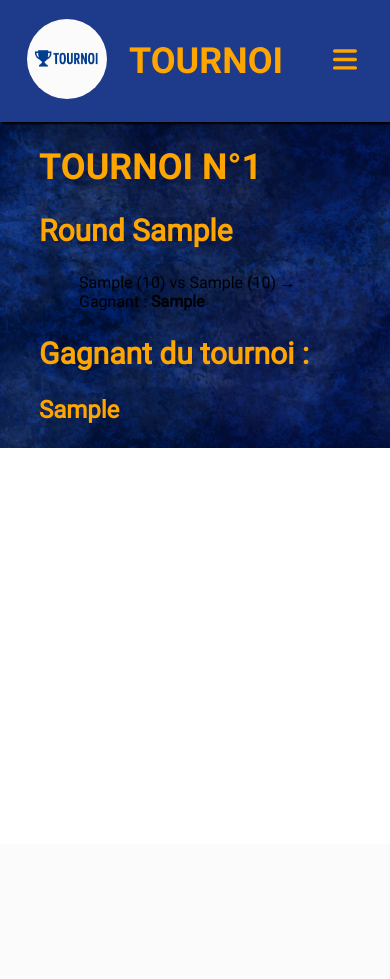
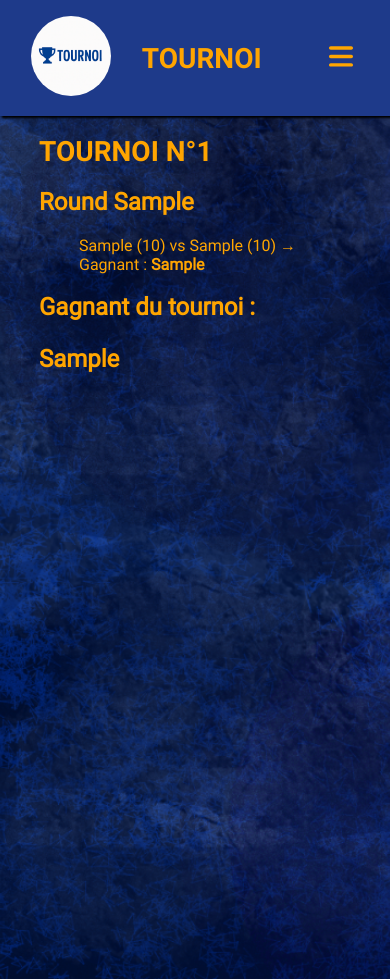
Before and after one commit to poutou89/Hackaton, a PHP site: page /classement.php?id=1 in a window 390 px wide. Before the commit the page ends 448 px from the top, so only its background shows below. Run offline with PHP 8.4, Linux system fonts and the light colour scheme; tables that the repository leaves empty or names only in its code hold one stand-in row (values such as "Sample post").

Commit message:
responsiv

```diff
--- a/assets/css/style.css
+++ b/assets/css/style.css
@@ -127,6 +127,9 @@ form {
   border: 0;
   border-radius: 0.8rem 0 0.8rem 0;
 }
+.container form .list {
+  text-align: center;
+}
 
 body {
   background-image: url(../img/fond.jpg);
@@ -136,7 +139,20 @@ body {
   margin: 0 auto;
 }
 
+main {
+  height: 100vh;
+}
+
 @media screen and (max-width: 1024px) {
+  h1 {
+    font-size: 28px;
+  }
+  h2 {
+    font-size: 24px;
+  }
+  h3 {
+    font-size: 20px;
+  }
   body header nav ul {
     display: none;
   }
@@ -158,7 +174,7 @@ body {
     flex-direction: column;
     background-color: #1E3A8A;
     position: absolute;
-    top: 110px;
+    top: 100px;
     right: 5%;
     padding: 1rem;
     border-radius: 8px;
@@ -173,5 +189,8 @@ body {
     box-shadow: 4px 6px 6px black;
   }
 }
+body main #historique ul li {
+  color: orange;
+}
 
 /*# sourceMappingURL=style.css.map */
--- /dev/null
+++ b/assets/scss/pages/_classement.scss
@@ -0,0 +1,13 @@
+@use "../abstracts/variables" as variables;
+
+body {
+    main {
+        #historique {
+            ul {
+                li {
+                    color: variables.$bordeaux;
+                }
+            }
+        }
+    }
+}
--- a/assets/scss/pages/_responsiv.scss
+++ b/assets/scss/pages/_responsiv.scss
@@ -1,6 +1,15 @@
 @use "../abstracts/variables" as variables;
 @media screen and (max-width: 1024px) {
 
+  h1 {
+    font-size: 28px;
+  }
+  h2 {
+    font-size: 24px;
+  }
+  h3 {
+    font-size:20px;
+  }
     body {
         header {
             nav {
@@ -29,7 +38,7 @@
         flex-direction: column;
         background-color: variables.$primary;
         position: absolute;
-        top: 110px;
+        top: 100px;
         right: 5%;
         padding: 1rem;
         border-radius: 8px;
--- a/assets/scss/style.scss
+++ b/assets/scss/style.scss
@@ -10,3 +10,4 @@
 @import 'utilities/general';
 //page
 @import 'pages/responsiv';
+@import 'pages/classement';
--- a/assets/scss/utilities/_general.scss
+++ b/assets/scss/utilities/_general.scss
@@ -26,6 +26,9 @@
             border: 0;
             border-radius: 0.8rem 0 0.8rem 0;
         }
+        .list {
+            text-align: center;
+        }
     }
 }
 
@@ -36,3 +39,6 @@ body {
     background-size: cover;
     margin: 0 auto;
 }
+main {
+    height: 100vh;
+}
--- a/classement.php
+++ b/classement.php
@@ -48,7 +48,7 @@ $gagnantFinal = end($matchs)['gagnant'];
         <h1>Tournoi n°<?= htmlspecialchars($id_Tournoi) ?></h1>
 
         <?php foreach ($rounds as $roundNumber => $matchsDuRound): ?>
-            <section>
+            <section id="historique">
                 <h2>Round <?= $roundNumber ?></h2>
                 <ul>
                     <?php foreach ($matchsDuRound as $match): ?>
--- a/connection.php
+++ b/connection.php
@@ -34,7 +34,7 @@ if (!empty($_POST['pseudo']) && !empty($_POST['mdp'])) {
 
 <body>
     <?php include "header.php"; ?>
-
+    <main>
     <div class="container">
         <form action="connection.php" method="post">
             <label for="pseudo"> Pseudo: </label>
@@ -44,6 +44,7 @@ if (!empty($_POST['pseudo']) && !empty($_POST['mdp'])) {
             <button class="btn">Envoyer</button>
         </form>
     </div>
+    </main>
 </body>
 
 </html>
--- a/inscription.php
+++ b/inscription.php
@@ -17,6 +17,7 @@ include "utilities.php";
     <?php
     include "header.php";
     ?>
+    <main>
     <div class="container">
         <a href="index.php">Retour à la page d'accueil</a>
         <h1>INSCRIPTION</h1>
@@ -46,6 +47,7 @@ include "utilities.php";
     }
     ?>
     </form>
+</main>
 </body>
 
 </html>
--- a/new_tournoi.php
+++ b/new_tournoi.php
@@ -38,8 +38,9 @@ $joueurs = $stmt->fetchAll(PDO::FETCH_ASSOC);
 
             <label>Choisissez les joueurs :</label><br>
             <?php foreach ($joueurs as $joueur): ?>
+                <div class="container list">
                 <input type="checkbox" name="joueurs[]" value="<?= $joueur['id_user'] ?>">
-                <?= htmlspecialchars($joueur['pseudo']) ?><br>
+                <?= htmlspecialchars($joueur['pseudo']) ?></div><br>
             <?php endforeach; ?>
             <br>
 
```
Also changed, not shown: tournoi.php (+6 -3 lines), 1 other file.
